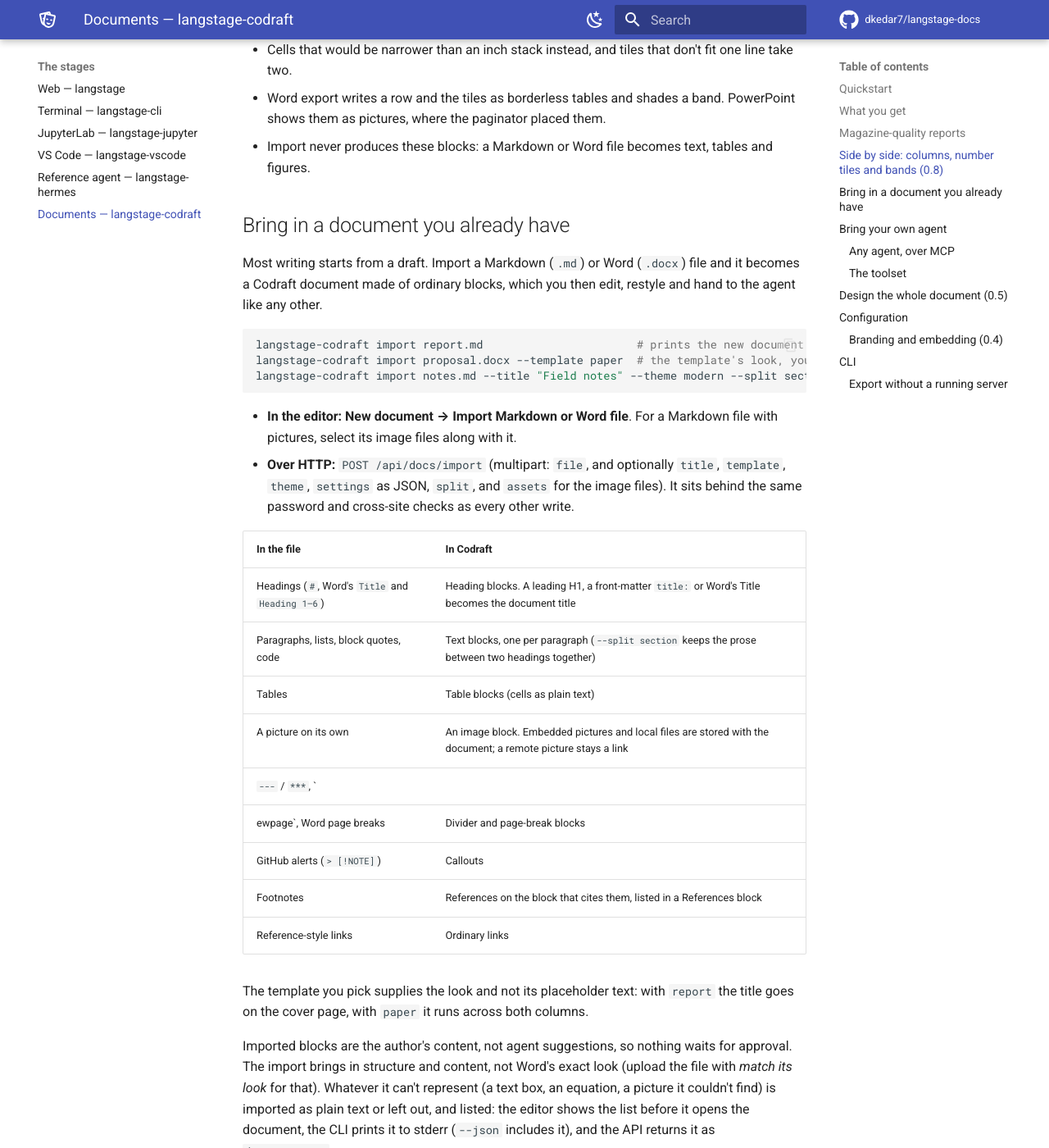
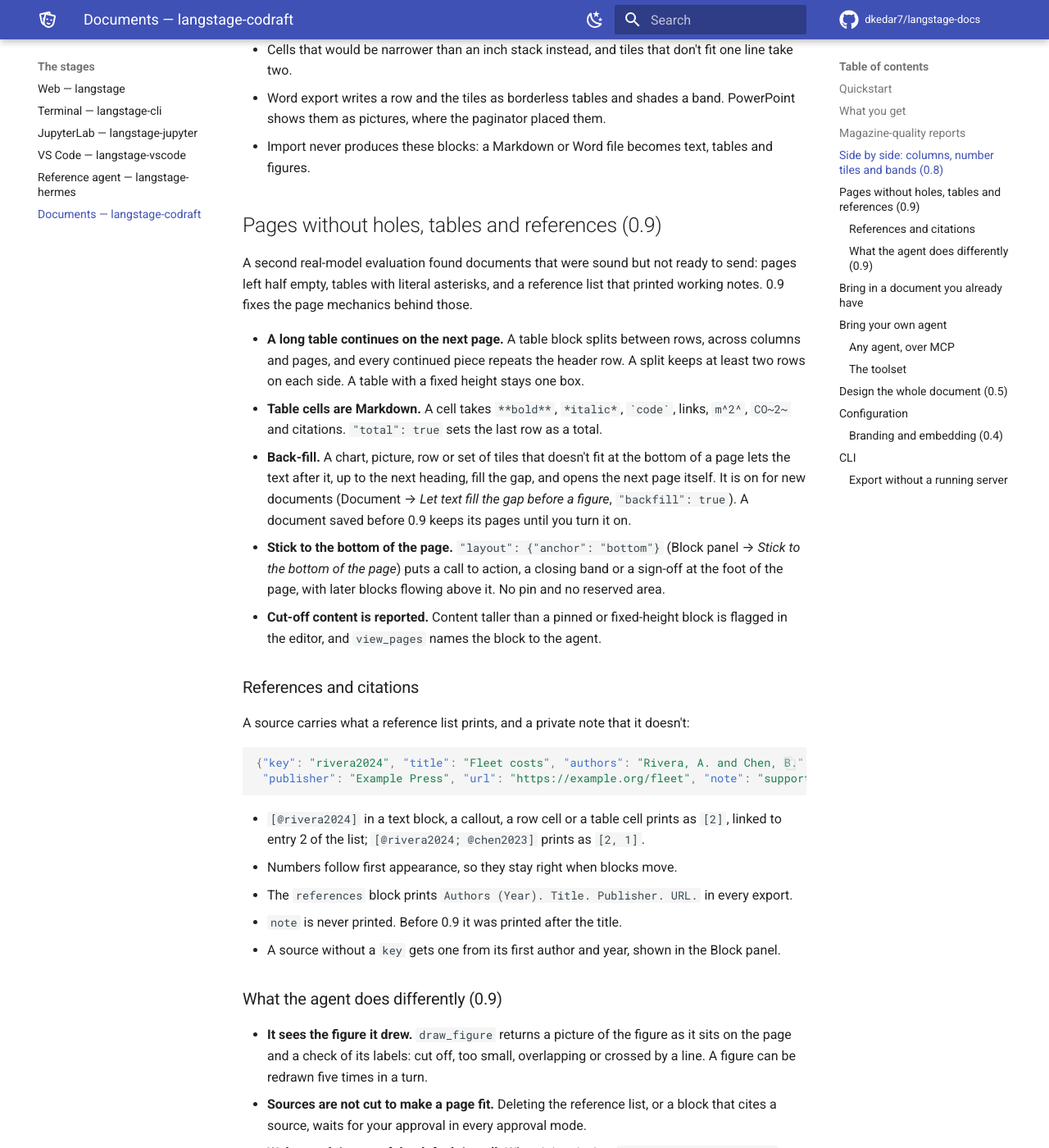
Before and after one commit to dkedar7/langstage-docs, an MkDocs documentation site: the page built from docs/stages/codraft.md, in a window 1280 px wide and 1400 px high, scrolled down 5985 px. Shown: the whole window at 82% size. Built offline with MkDocs 1.6.1 and Material for MkDocs 9.7.7, drawn with Linux system fonts in a browser that asks for light colours; comment, search, counter and statistics services are not loaded; some of the changed text lies outside the part shown.

Commit message:
Codraft 0.9.0: tables that split, back-fill, bottom anchor, references and citations; bump versions
Co-Authored-By: Claude <noreply@anthropic.com>
Claude-Session: https://claude.ai/code/session_01UifqaVXWAqdPtu6Xy96V58

````diff
--- a/docs/stages/codraft.md
+++ b/docs/stages/codraft.md
@@ -150,12 +150,63 @@ The agent makes them with the tools it already has (`insert_blocks`, `propose_in
 these, never pins, raw HTML or drawn SVG, for columns, tiles, bands and boxes.
 
 - A row or a set of tiles is one block. It moves to the next column or page as a whole and
-  never splits; one taller than a page is flagged as overflow, like an oversized table.
+  never splits; one taller than a page is flagged as overflow.
 - Cells that would be narrower than an inch stack instead, and tiles that don't fit one line
   take two.
 - Word export writes a row and the tiles as borderless tables and shades a band. PowerPoint
   shows them as pictures, where the paginator placed them.
 - Import never produces these blocks: a Markdown or Word file becomes text, tables and figures.
+
+## Pages without holes, tables and references (0.9)
+
+A second real-model evaluation found documents that were sound but not ready to send: pages
+left half empty, tables with literal asterisks, and a reference list that printed working
+notes. 0.9 fixes the page mechanics behind those.
+
+- **A long table continues on the next page.** A table block splits between rows, across
+  columns and pages, and every continued piece repeats the header row. A split keeps at least
+  two rows on each side. A table with a fixed height stays one box.
+- **Table cells are Markdown.** A cell takes `**bold**`, `*italic*`, `` `code` ``, links,
+  `m^2^`, `CO~2~` and citations. `"total": true` sets the last row as a total.
+- **Back-fill.** A chart, picture, row or set of tiles that doesn't fit at the bottom of a page
+  lets the text after it, up to the next heading, fill the gap, and opens the next page
+  itself. It is on for new documents (Document → *Let text fill the gap before a figure*,
+  `"backfill": true`). A document saved before 0.9 keeps its pages until you turn it on.
+- **Stick to the bottom of the page.** `"layout": {"anchor": "bottom"}` (Block panel → *Stick
+  to the bottom of the page*) puts a call to action, a closing band or a sign-off at the foot
+  of the page, with later blocks flowing above it. No pin and no reserved area.
+- **Cut-off content is reported.** Content taller than a pinned or fixed-height block is
+  flagged in the editor, and `view_pages` names the block to the agent.
+
+### References and citations
+
+A source carries what a reference list prints, and a private note that it doesn't:
+
+```json
+{"key": "rivera2024", "title": "Fleet costs", "authors": "Rivera, A. and Chen, B.", "year": "2024",
+ "publisher": "Example Press", "url": "https://example.org/fleet", "note": "supports the cost table"}
+```
+
+- `[@rivera2024]` in a text block, a callout, a row cell or a table cell prints as `[2]`,
+  linked to entry 2 of the list; `[@rivera2024; @chen2023]` prints as `[2, 1]`.
+- Numbers follow first appearance, so they stay right when blocks move.
+- The `references` block prints `Authors (Year). Title. Publisher. URL.` in every export.
+- `note` is never printed. Before 0.9 it was printed after the title.
+- A source without a `key` gets one from its first author and year, shown in the Block panel.
+
+### What the agent does differently (0.9)
+
+- **It sees the figure it drew.** `draw_figure` returns a picture of the figure as it sits on
+  the page and a check of its labels: cut off, too small, overlapping or crossed by a line. A
+  figure can be redrawn five times in a turn.
+- **Sources are not cut to make a page fit.** Deleting the reference list, or a block that
+  cites a source, waits for your approval in every approval mode.
+- **Web search is part of the default install.** When it is missing, `langstage-codraft check`
+  says so and the agent is told not to guess URLs.
+- **Length targets are measured.** `get_document`, `read_blocks` and `propose_edit` report word
+  counts, so "tighten by a third" is checked against a number.
+- **Less is sent to the model.** Tool results from earlier turns are cut down in later turns;
+  the thread keeps them whole.
 
 ## Bring in a document you already have
 
@@ -185,7 +236,7 @@ langstage-codraft import notes.md --title "Field notes" --theme modern --split s
 | `---` / `***`, `
 ewpage`, Word page breaks | Divider and page-break blocks |
 | GitHub alerts (`> [!NOTE]`) | Callouts |
-| Footnotes | References on the block that cites them, listed in a References block |
+| Footnotes | References on the block that cites them, cited as `[@key]` and listed in a References block |
 | Reference-style links | Ordinary links |
 
 The template you pick supplies the look and not its placeholder text: with `report` the title
--- a/versions.json
+++ b/versions.json
@@ -7,7 +7,7 @@
     "langstage-hermes": "0.5.3",
     "langstage-jupyter": "0.6.53",
     "langstage-vscode": "0.5.43",
-    "langstage-codraft": "0.8.0"
+    "langstage-codraft": "0.9.0"
   },
   "releases": {
     "langstage-vscode-extension": {
````
